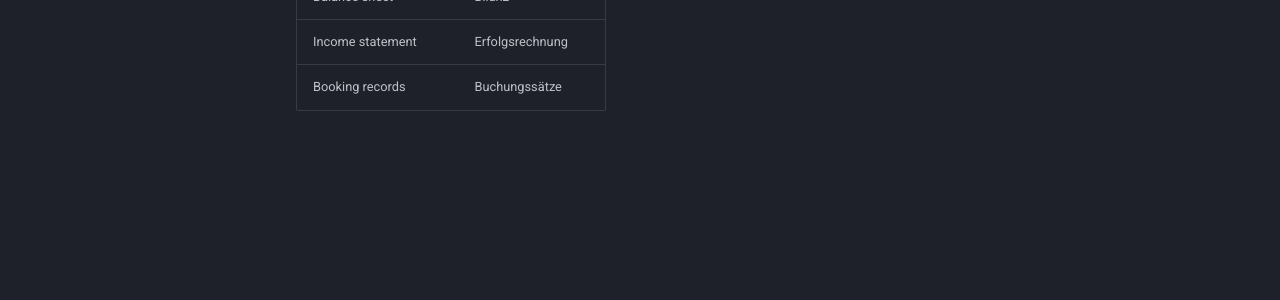
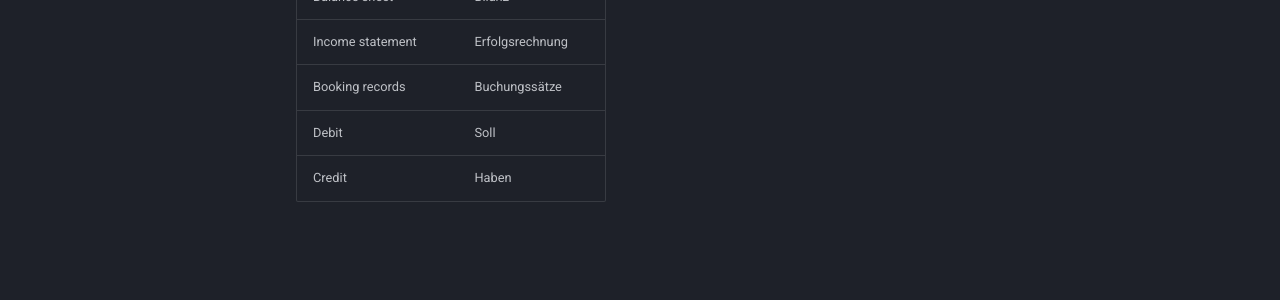
Before and after one commit to h0peRL/Bookkeeper_Docs, an MkDocs documentation site: the page built from docs/project/glossary.md, in a window 1280 px wide. Shown: the part 345-645 px from the top of the page. Built offline with MkDocs 1.6.1 and Material for MkDocs 9.7.7, drawn with Linux system fonts in a browser that asks for light colours; comment, search, counter and statistics services are not loaded.

Commit message:
add debit and credit to glossary

```diff
--- a/docs/project/glossary.md
+++ b/docs/project/glossary.md
@@ -6,3 +6,5 @@
 | Balance sheet         | Bilanz           |
 | Income statement      | Erfolgsrechnung  |
 | Booking records       | Buchungssätze    |
+| Debit                 | Soll             |
+| Credit                | Haben            |
```
